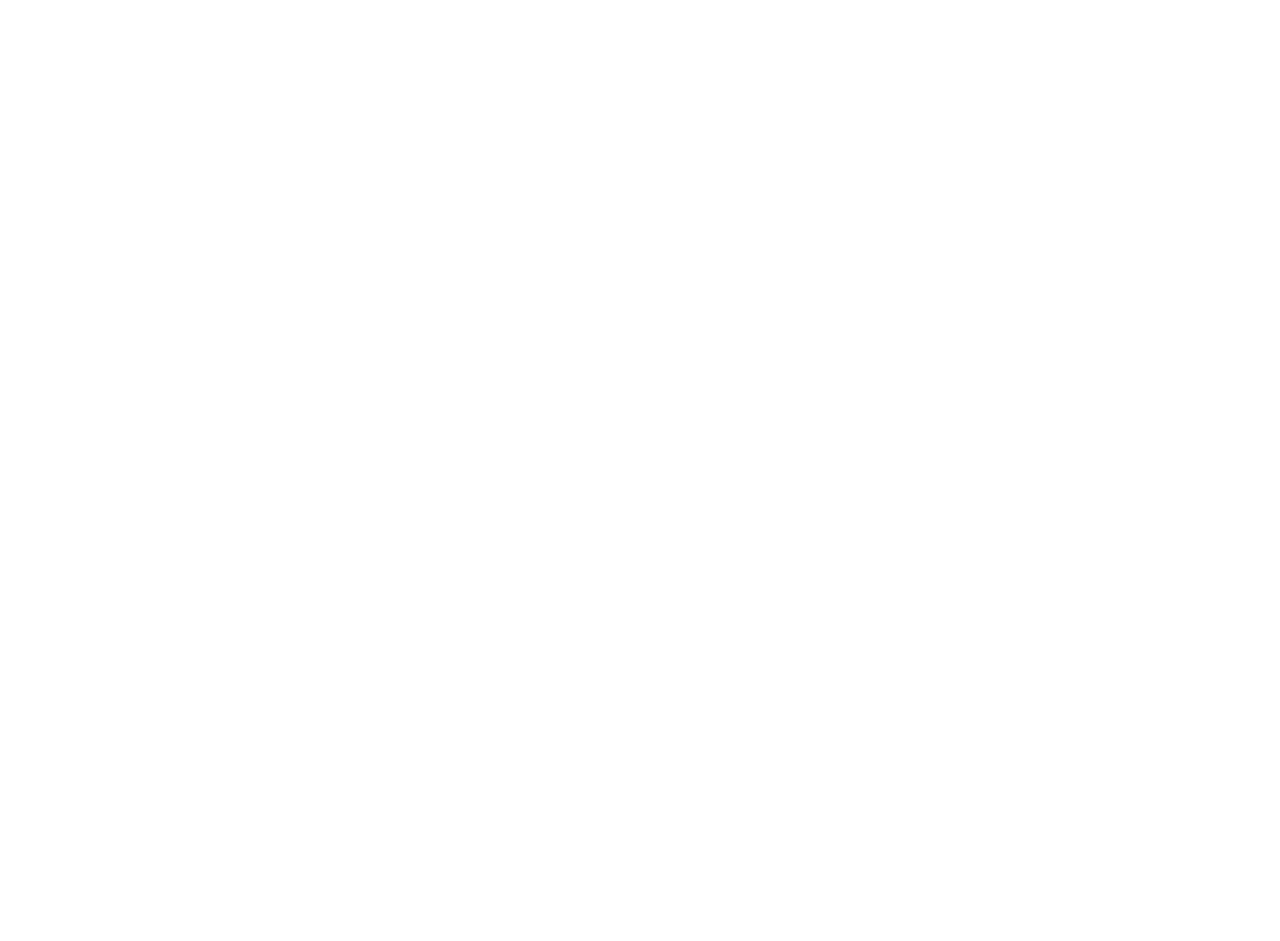
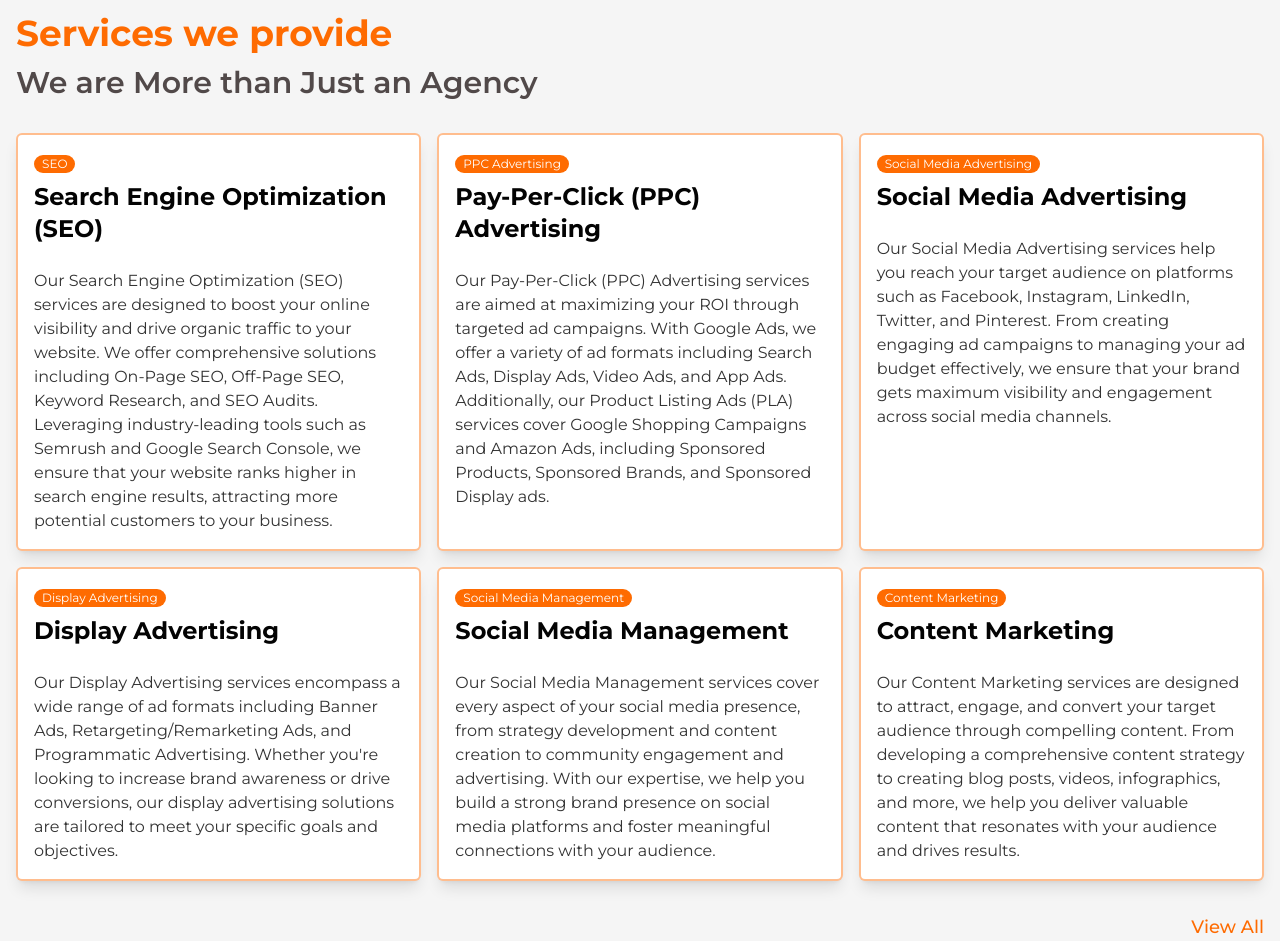
Before and after one commit to AfnanFerdousi/digimarketing_client2, a Next.js app: page / in a window 1280 px wide. Shown: the part 1560-2501 px from the top of the page. Before the commit the page ends 1453 px from the top, so only its background shows below. Built offline with nearby package versions, Linux system fonts and the light colour scheme; no server answers.

Commit message:
[DONE] services

```diff
--- a/src/components/home/About.jsx
+++ b/src/components/home/About.jsx
@@ -3,7 +3,7 @@ import MovingText from '../shared/MovingText';
 import { Player, Controls } from '@lottiefiles/react-lottie-player';
 const About = () => {
     return (
-        <div className='max-w-[1320px] w-full mx-auto lg:md:px-4 px-4 lg:md:mt-0 mt-[15vh]'>
+        <div className='max-w-[1320px] w-full mx-auto lg:md:px-4 px-4 lg:md:mt-10 mt-[15vh]'>
             <div className='flex justify-between items-center'>
                 <div
                     data-aos="fade-right"
--- /dev/null
+++ b/src/components/home/Services.jsx
@@ -0,0 +1,110 @@
+import React, { useState } from 'react';
+
+const Services = () => {
+    const initialDisplayCount = 6; // Initial number of services to display
+    const [displayCount, setDisplayCount] = useState(initialDisplayCount);
+    const services = [
+        {
+            title: "Search Engine Optimization (SEO)",
+            description: "Our Search Engine Optimization (SEO) services are designed to boost your online visibility and drive organic traffic to your website. We offer comprehensive solutions including On-Page SEO, Off-Page SEO, Keyword Research, and SEO Audits. Leveraging industry-leading tools such as Semrush and Google Search Console, we ensure that your website ranks higher in search engine results, attracting more potential customers to your business.",
+            category: "SEO"
+        },
+        {
+            title: "Pay-Per-Click (PPC) Advertising",
+            description: "Our Pay-Per-Click (PPC) Advertising services are aimed at maximizing your ROI through targeted ad campaigns. With Google Ads, we offer a variety of ad formats including Search Ads, Display Ads, Video Ads, and App Ads. Additionally, our Product Listing Ads (PLA) services cover Google Shopping Campaigns and Amazon Ads, including Sponsored Products, Sponsored Brands, and Sponsored Display ads.",
+            category: "PPC Advertising"
+        },
+        {
+            title: "Social Media Advertising",
+            description: "Our Social Media Advertising services help you reach your target audience on platforms such as Facebook, Instagram, LinkedIn, Twitter, and Pinterest. From creating engaging ad campaigns to managing your ad budget effectively, we ensure that your brand gets maximum visibility and engagement across social media channels.",
+            category: "Social Media Advertising"
+        },
+        {
+            title: "Display Advertising",
+            description: "Our Display Advertising services encompass a wide range of ad formats including Banner Ads, Retargeting/Remarketing Ads, and Programmatic Advertising. Whether you're looking to increase brand awareness or drive conversions, our display advertising solutions are tailored to meet your specific goals and objectives.",
+            category: "Display Advertising"
+        },
+        {
+            title: "Social Media Management",
+            description: "Our Social Media Management services cover every aspect of your social media presence, from strategy development and content creation to community engagement and advertising. With our expertise, we help you build a strong brand presence on social media platforms and foster meaningful connections with your audience.",
+            category: "Social Media Management"
+        },
+        {
+            title: "Content Marketing",
+            description: "Our Content Marketing services are designed to attract, engage, and convert your target audience through compelling content. From developing a comprehensive content strategy to creating blog posts, videos, infographics, and more, we help you deliver valuable content that resonates with your audience and drives results.",
+            category: "Content Marketing"
+        },
+        {
+            title: "Email Marketing",
+            description: "Our Email Marketing services are geared towards helping you build and nurture relationships with your audience through personalized email campaigns. From campaign strategy and design to automation and analytics, we ensure that your email marketing efforts drive engagement, conversions, and ROI.",
+            category: "Email Marketing"
+        },
+        {
+            title: "Home website and Sales Channel Management",
+            description: "Our Home Website and Sales Channel Management services encompass everything you need to effectively manage your online presence and sales channels. From e-commerce strategy and website development to sales channel integration and online store management, we help you optimize your digital storefront for maximum success.",
+            category: "Website and Sales Channel Management"
+        },
+        {
+            title: "Product Listing and SKU Management",
+            description: "Our Product Listing and SKU Management services ensure that your products are effectively listed and optimized across all sales channels. From product data optimization and SKU organization to inventory management and SKU tracking, we help you streamline your product listings for maximum visibility and sales.",
+            category: "Product Listing and SKU Management"
+        },
+        {
+            title: "Amazon Seller Central Management",
+            description: "Our Amazon Seller Central Management services cover every aspect of selling on the Amazon platform. From optimizing product listings and managing advertising campaigns to order fulfillment and performance monitoring, we help you maximize your presence and sales on Amazon while providing outstanding customer service.",
+            category: "Amazon Seller Central Management"
+        },
+        {
+            title: "eBay and Walmart Account Management",
+            description: "Our eBay and Walmart Account Management services help you effectively manage your presence on these popular marketplaces. From store management and listing optimization to order processing and analytics, we ensure that your products stand out and drive sales on eBay and Walmart.",
+            category: "eBay and Walmart Account Management"
+        },
+        {
+            title: "Analytics and Reporting",
+            description: "Our Analytics and Reporting services provide valuable insights into your digital marketing efforts and performance. From data analysis and performance tracking to custom analytics solutions and detailed reporting, we help you make informed decisions and optimize your strategies for maximum results.",
+            category: "Analytics and Reporting"
+        },
+        {
+            title: "Motion Graphics, Animation & Video Editing",
+            description: "Our Motion Graphics, Animation & Video Editing services help you create engaging visual content that captivates your audience. From explainer videos and motion graphics design to animated infographics and video editing, we bring your brand to life and deliver compelling content that drives engagement and conversions.",
+            category: "Motion Graphics, Animation & Video Editing"
+        }
+    ]
+
+    const handleViewAllClick = () => {
+        // Update the display count to show all services
+        setDisplayCount(services.length);
+    };
+    return (
+        <div className='max-w-[1320px] w-full mx-auto lg:md:px-4 px-4 lg:md:mt-20 mt-[15vh]'>
+            <div
+                data-aos="fade-right"
+            >
+                <h3 className='text-[#FE6B01] font-bold font-montserrat lg:md:text-4xl text-3xl'>Services we provide</h3>
+                <h4 className='pt-[1%] lg:md:text-3xl text-xl font-semibold text-[#514949]'>We are More than Just an Agency</h4>
+            </div>
+
+            <div
+                data-aos="fade-up"
+                data-aos-duration="3000"
+                className='grid lg:md:grid-cols-3 grid-cols-1 gap-4 mt-8'>
+                {
+                    services.slice(0, displayCount).map((service, index) => {
+                        return (
+                            <div key={index} className='bg-[#fff] lg:md:p-4 p-4 rounded-md border-[#fe6a0171] border-[2px] shadow-lg cursor-pointer hover:scale-105 delay-200 transition-all duration-300'>
+                                <p className='text-[#fff] bg-[#FE6B01] px-2 rounded-badge inline-block text-[12px] mb-2'>{service.category}</p>
+                                <h2 className='text-[#030303] font-bold font-montserrat lg:md:text-2xl text-xl mb-6'>{service.title}</h2>
+                                <p className='text-[#333]'>{service.description}</p>
+                            </div>
+                        )
+                    })
+                }
+            </div>
+            {displayCount < services.length && (
+                <button onClick={handleViewAllClick} className='text-[#FE6B01] font-inter font-medium lg:md:text-lg text-[14px] mt-8 w-full text-end hover:scale-105 delay-200 transition duration-300 inline-block '>View All</button>
+            )}
+        </div>
+    );
+};
+
+export default Services;
--- a/src/pages/index.jsx
+++ b/src/pages/index.jsx
@@ -3,6 +3,7 @@ import Head from 'next/head';
 import MainLayout from './../layout/MainLayout';
 import Banner from './../components/home/Banner';
 import About from './../components/home/About';
+import Services from './../components/home/Services';
 
 const Home = () => {
   return (
@@ -12,6 +13,7 @@ const Home = () => {
       </Head>
       <Banner />
       <About />
+      <Services />
     </div>
   );
 };
```
